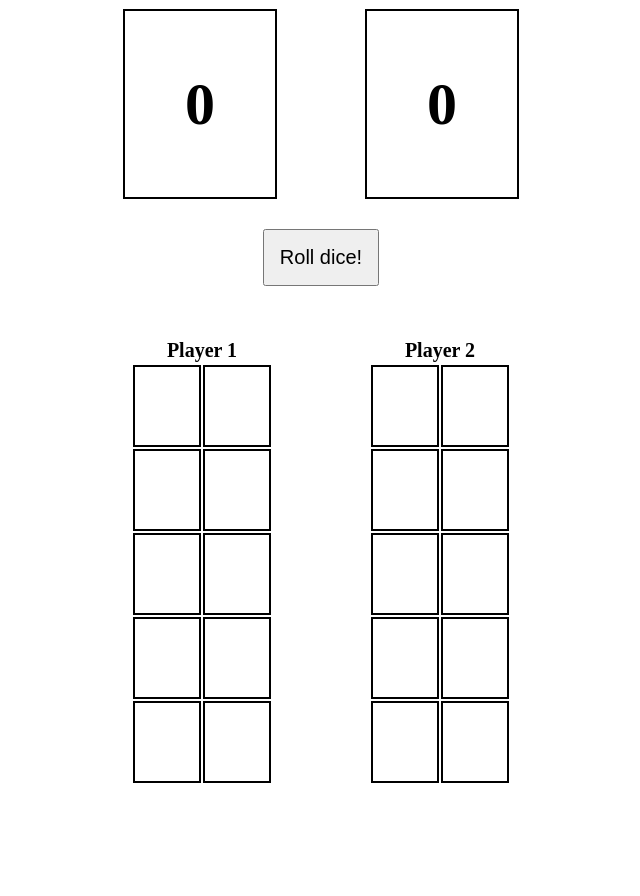
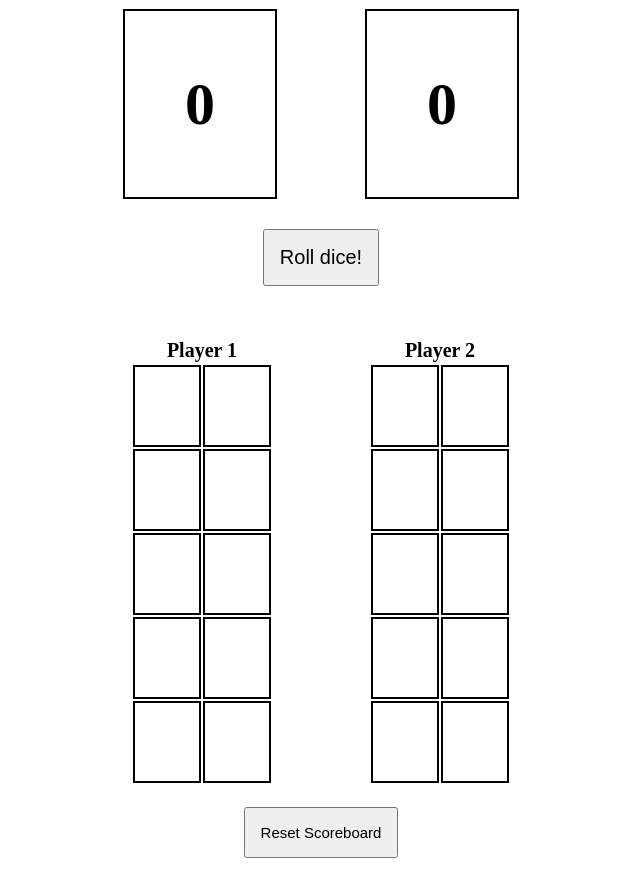
Before and after one commit to christopher-j-dugan/christopher-j-dugan.github.io, a plain HTML site: page dice.html in a window 1280 px wide. Shown: the whole page, without its empty margins (319-959 px from the left). Before the commit the page ends 847 px from the top, so only its background shows below. Drawn offline with Linux system fonts and the light colour scheme.

Commit message:
Added reset button.

```diff
--- a/dice.html
+++ b/dice.html
@@ -7,6 +7,34 @@
 				var randomdice2=Math.round(Math.random()*2);
 				document.getElementById("dice1-text").textContent=randomdice1;
 				document.getElementById("dice2-text").textContent=randomdice2;
+			}
+			function setOnClick(table) {
+				for (var i = 0; i < table.rows.length; i++) {
+					for (var j = 0; j < table.rows[i].cells.length; j++)
+						table.rows[i].cells[j].onclick = function () {
+						if (this.classList.contains("on")) {
+							this.classList.remove("on");
+						} else {
+							this.classList.add("on");
+						}
+					};
+				}
+			}
+			function resetScore() {
+				var table1 = document.getElementById("scoreboard1");
+				var table2 = document.getElementById("scoreboard2");
+
+				for (var i = 0; i < table1.rows.length; i++) {
+					for (var j = 0; j < table1.rows[i].cells.length; j++) {
+						table1.rows[i].cells[j].classList.remove("on");
+					}
+				}
+
+				for (var i = 0; i < table2.rows.length; i++) {
+					for (var j = 0; j < table2.rows[i].cells.length; j++) {
+						table2.rows[i].cells[j].classList.remove("on");
+					}
+				}
 			}
 		</script>
 		<style>
@@ -20,6 +48,10 @@
 			#button {
 				padding: 15px;
 				font-size: 20px;
+			}
+			#resetButton {
+				padding: 15px;
+				font-size: 15px;
 			}
 			#scoreboard {
 				margin-top: 50px;
@@ -110,21 +142,11 @@
 						</tr>
 					</table>
 				</div>
+				<br />
+				<input id="resetButton" type="button" value="Reset Scoreboard" onClick="resetScore()" />
 			</div>
 		</center>
 		<script>
-			function setOnClick(table) {
-				for (var i = 0; i < table.rows.length; i++) {
-					for (var j = 0; j < table.rows[i].cells.length; j++)
-					table.rows[i].cells[j].onclick = function () {
-						if (this.classList.contains("on")) {
-							this.classList.remove("on");
-						} else {
-							this.classList.add("on");
-						}
-					};
-				}
-			}
 			setOnClick(document.getElementById("scoreboard1"));
 			setOnClick(document.getElementById("scoreboard2"));
 		</script>
```
